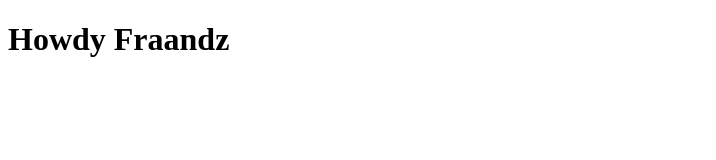
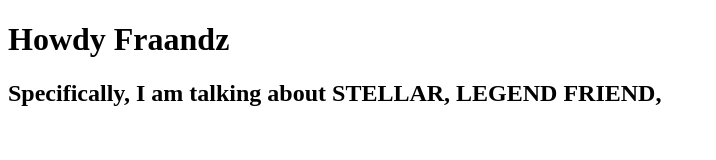
Before and after one commit to daman-m/probable-octo-couscous, a plain HTML site: page index.html in a window 1280 px wide. Shown: the whole page, without its empty margins (0-716 px from the left). Drawn offline with Linux system fonts and the light colour scheme.

Commit message:
added h2 :tophat: :sparkles:

```diff
--- a/index.html
+++ b/index.html
@@ -10,6 +10,8 @@
 
     <header>
         <h1>Howdy Fraandz</h1>
+
+        <h2>Specifically, I am talking about STELLAR, LEGEND FRIEND, </h2>
     </header>
 </body>
 </html>
```
